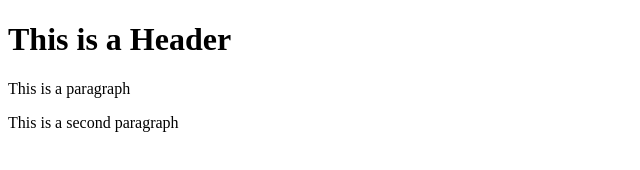
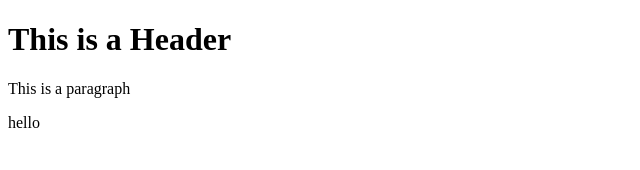
Before and after one commit to harsha7696/git-test, a website: page index.html in a window 1280 px wide. Shown: the whole page, without its empty margins (0-640 px from the left). Drawn offline with Linux system fonts and the light colour scheme.

Commit message:
fourthcommit

```diff
--- a/index.html
+++ b/index.html
@@ -5,6 +5,6 @@
     <body>
         <h1>This is a Header</h1>
         <p>This is a paragraph</p>
-        <p>This is a second paragraph</p>
+        <p>hello</p>
     </body>
 </html>
```
Also changed, not shown: package.json (added, +19 -0 lines).
